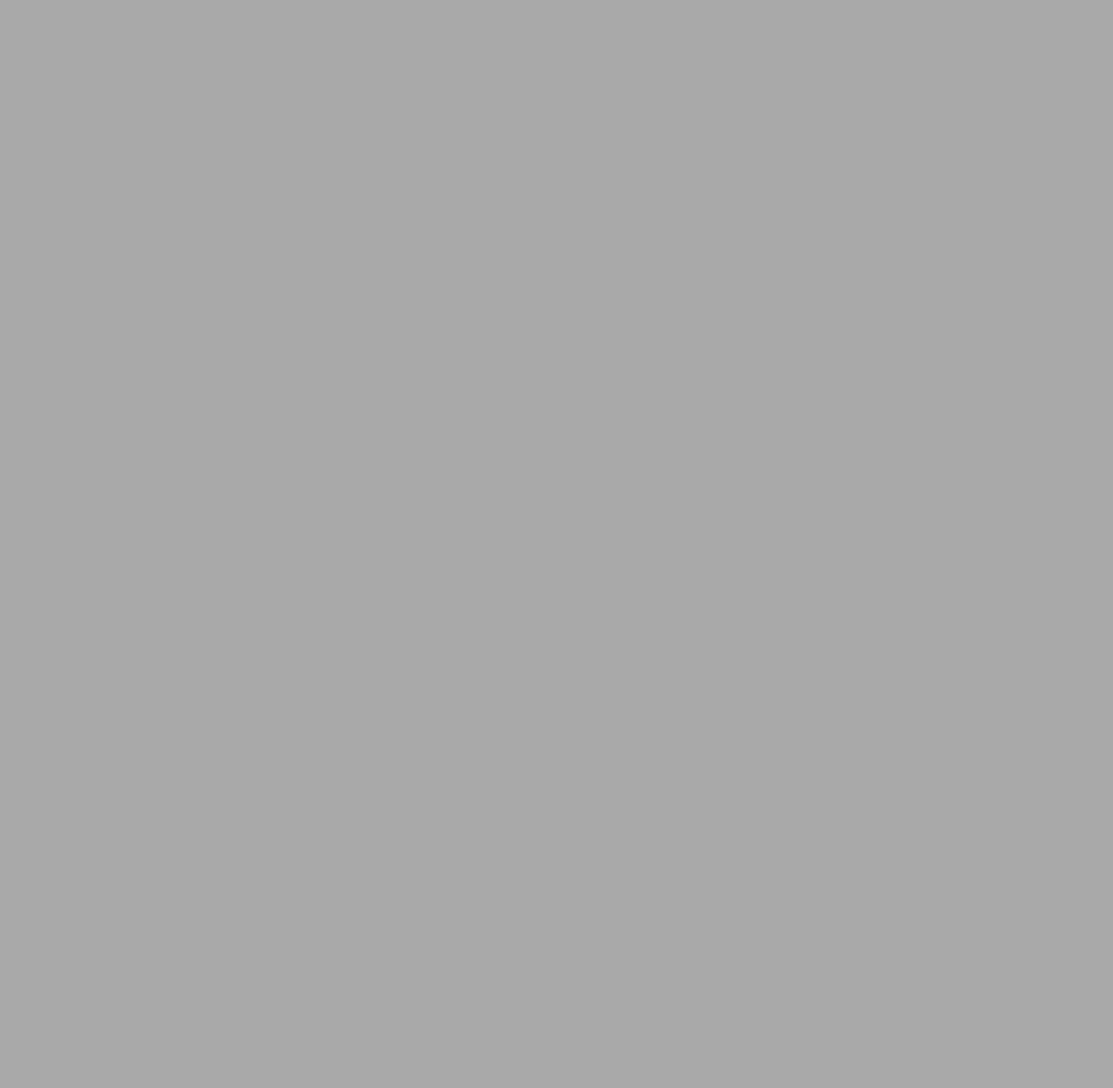
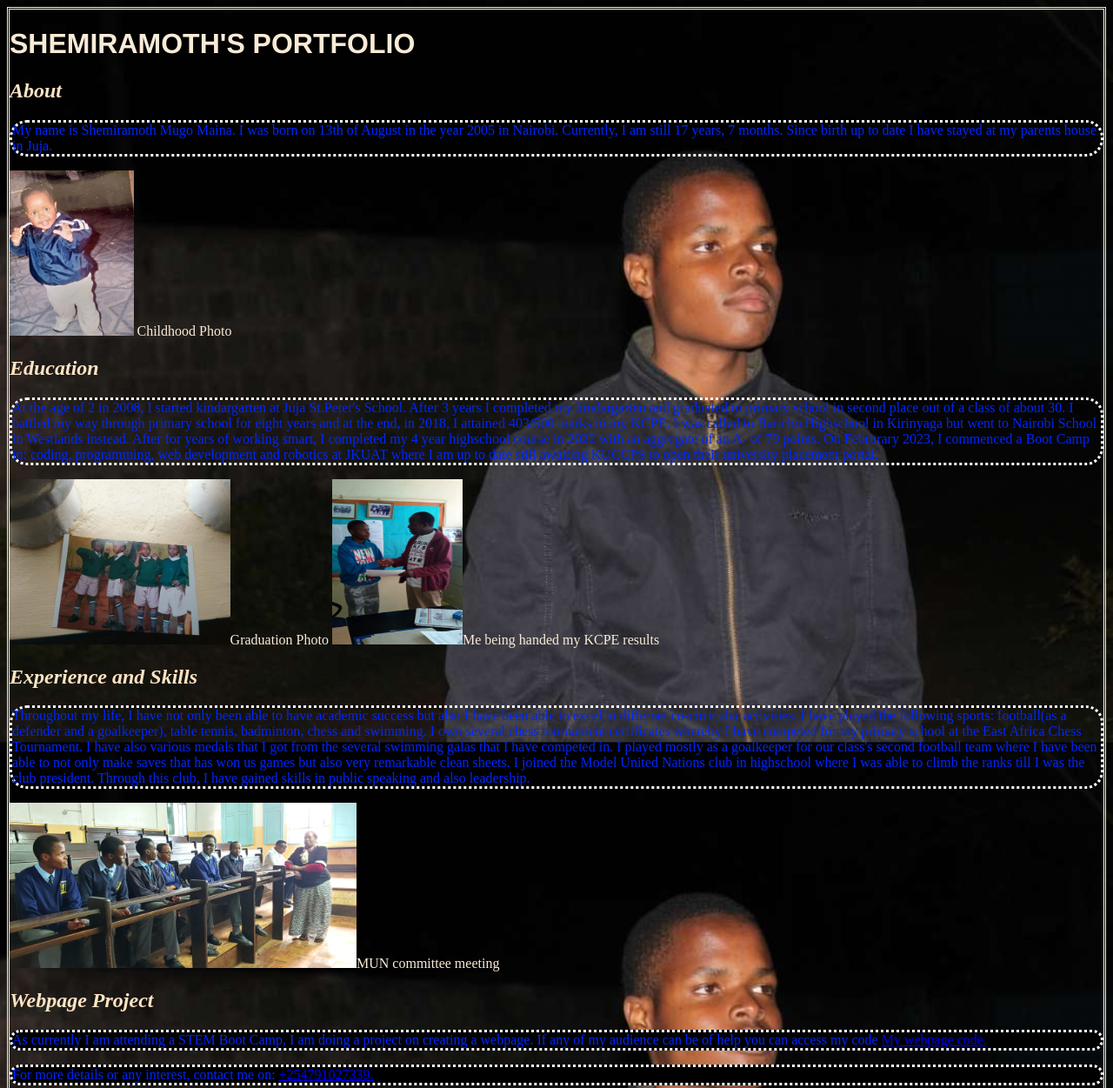
Before and after one commit to shemiramoth/web-dev, a plain HTML site: page html_css/portfolio1.html in a window 1280 px wide. Shown: the top 1251 px of the page at 87% size. Before the commit the page ends 800 px from the top, so only its background shows below. Drawn offline with Linux system fonts and the light colour scheme.

Commit message:
lesson 7

```diff
--- a/html_css/portfolio1.html
+++ b/html_css/portfolio1.html
@@ -2,8 +2,50 @@
 <html>
 <head>
     <title>Shem's Portfolio</title>
+    <link rel="stylesheet" href="styles2.css">
+        <meta name="viewport" content="width= device-width, initial-scale=1">
 </head>
-<body style="background-color:darkgrey;">
+<body>
+    <h1>SHEMIRAMOTH'S PORTFOLIO</h1>
+    <h2>About</h2>
+    <p>
+        My name is Shemiramoth Mugo Maina.
+        I was born on 13th of August in the year 2005 in Nairobi.
+        Currently, I am still 17 years, 7 months.
+        Since birth up to date I have stayed at my parents house in Juja.
+    </p>
+    <img src="images_zingine/IMG_20200723_095817_068_1595487516679.jpg" alt="Childhood photo" height="190"> Childhood Photo
+    <h2>Education</h2>
+    <p>
+        At the age of 2 in 2008, I started kindargarten at Juja St.Peter's School.
+        After 3 years I completed my kindargarten and graduated to primary school in second place out of a class of about 30.
+        I battled my way through primary school for eight years and at the end, in 2018, I attained 403/500 marks in my KCPE.
+        I was called to Baricho Highschool in Kirinyaga but went to Nairobi School in Westlands instead.
+        After for years of working smart, I completed my 4 year highschool course in 2022 with an aggregate of an A- of 79 points.
+        On Februrary 2023, I commenced a Boot Camp in: coding, programming, web development and robotics at JKUAT where I am up to date still awaiting KUCCPS to open their university placement portal.
+    </p>
+    <img src="images_zingine/IMG-20200425-WA0007.jpg" alt=""height="190">Graduation Photo
+    <img src="images_zingine/IMG-20181128-WA0009.jpg" alt=""height="190" width="150">Me being handed my KCPE results
+
+    <h2>Experience and Skills</h2>
+    <p>
+        Throughout my life, I have not only been able to have academic success but also I have been able to excel in differnet co-cirricular activities.
+        I have played the following sports: football(as a defender and a goalkeeper), table tennis, badminton, chess and swimming.
+        I own several chess tournament certificates whereby I have competed for my primary school at the East Africa Chess Tournament.
+        I have also various medals that I got from the several swimming galas that I have competed in.
+        I played mostly as a goalkeeper for our class's second football team where I have been able to not only make saves that has won us games but also very remarkable clean sheets.
+        I joined the Model United Nations club in highschool where I was able to climb the ranks till I was the club president.
+        Through this club, I have gained skills in public speaking and also leadership.
+    </p>
+    <img src="images_zingine/20221123_174138_HDR.jpg" alt="" height="190">MUN committee meeting
+    <h2>Webpage Project</h2>
+    <p id="cow">
+        As currently I am attending a STEM Boot Camp, I am doing a project on creating a webpage.
+        If any of my audience can be of help you can access my code <a href="https://github.com/shemiramoth/web-dev.git">My webpage code.</a>
+    </p>
+    <p id="cow">
+        For more details or any interest, contact me on: <a href="tel: +254791027339"> +254791027339.</a>
+    </p>
 
 
 </body>
--- a/html_css/styles.css
+++ b/html_css/styles.css
@@ -6,22 +6,32 @@ body{
     background-attachment: scroll;
     background-size: cover;
     border-radius: 20px;
-    border-bottom: dotted blue;
-    border-top: double blue;
-    border-left: solid blue;
-    border-right: dashed blue;
+    border-bottom: dotted rgb(236, 2, 2);
+    border-top: double rgb(255, 0, 0);
+    border-left: solid rgb(255, 0, 0);
+    border-right: dashed rgb(255, 0, 0);
+    font-style:italic;
+    font-family: 'Times New Roman', Times, serif;
+    font-size: 15px;
+    color: brown;
+    background-color: gold;
+}
 
 
-}
+
 p{
     color: rgb(1, 25, 237);
+    background-color: aqua;
 }
 h1{
     color: black;
 }
 #paral2{
     background-color: aquamarine;
-
-
-
 }
+#one{
+    font-family: 'Courier New', Courier, monospace;
+}
+#paral1{
+    background-color: blueviolet;
+}
--- /dev/null
+++ b/html_css/styles2.css
@@ -0,0 +1,24 @@
+body{
+    background-image: url(images_zingine/Snapchat-509707302.jpg);
+    background-size: cover;
+    background-attachment: fixed;
+    border: double beige;
+    color: antiquewhite;
+}
+p{
+    color: rgb(0, 38, 252);
+    border-radius: 20px;
+    border:dotted white ;
+}
+h1{
+    color: antiquewhite;
+    font-family:'Franklin Gothic Medium', 'Arial Narrow', Arial, sans-serif;
+}
+h2{
+    color: bisque;
+    font-family: 'Times New Roman', Times, serif;
+    font-style: italic;
+}
+#cow{
+    background-color: black;
+}
```
Also changed, not shown: html_css/page3.html (+9 -1 lines), html_css/images_zingine/20221123_174138_HDR.jpg (added), html_css/images_zingine/IMG-20181128-WA0009.jpg (added), html_css/images_zingine/IMG-20200425-WA0007.jpg (added), html_css/images_zingine/IMG_20200723_095817_068_1595487516679.jpg (added), html_css/images_zingine/Screenshot_2019-12-25-12-36-56.png (added), html_css/images_zingine/Snapchat-509707302.jpg (added).
